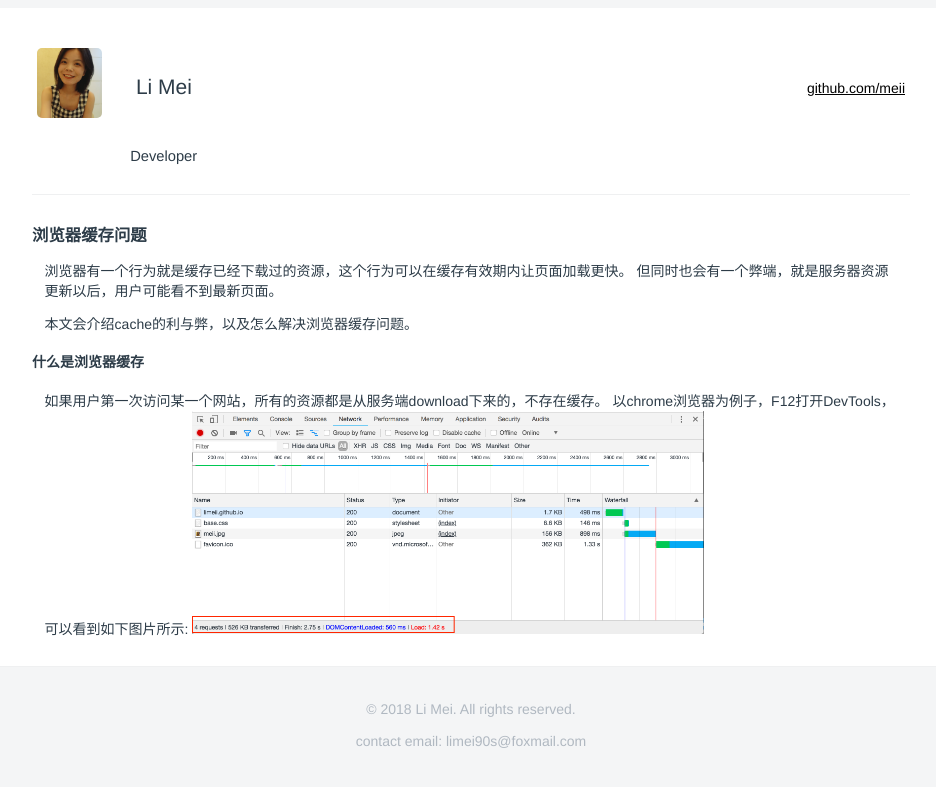
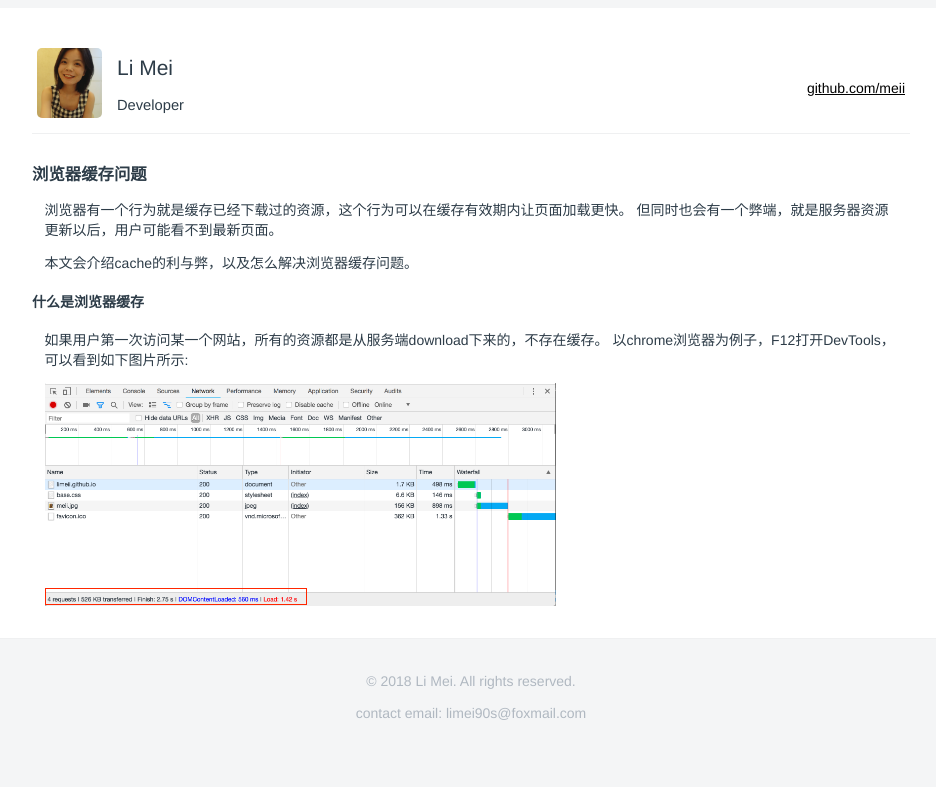
Before and after one commit to LiMeii/LiMeii.github.io, a Jekyll site: the page built from _posts/2018-09-20-cache-busting.md, in a window 1280 px wide. Shown: the top 787 px of the page, without its empty margins (177-1113 px from the left). Built offline with Jekyll 4.4.1, drawn with Linux system fonts in a browser that asks for light colours.

Commit message:
update css

```diff
--- a/_layouts/post.html
+++ b/_layouts/post.html
@@ -18,8 +18,8 @@
                         <img src="/assets/images/meii.jpg" />
                     </div>
                     <div class="profile-name">
-                        <p>Li Mei</p>
-                        <p style="font-size: 70%;">Developer</p>
+                        <div>Li Mei</div>
+                        <div style="font-size: 70%;">Developer</div>
                     </div>
                 </header>
                 <aside class="profile-summary">
--- a/_posts/2018-09-20-cache-busting.md
+++ b/_posts/2018-09-20-cache-busting.md
@@ -15,4 +15,6 @@
 
 如果用户第一次访问某一个网站，所有的资源都是从服务端download下来的，不存在缓存。
 以chrome浏览器为例子，F12打开DevTools，可以看到如下图片所示:
+
+
 ![第一次访问]( https://limeii.github.io/assets/images/posts/cache-firstload.png){:height="60%" width="60%"}
--- a/assets/base.css
+++ b/assets/base.css
@@ -372,7 +372,7 @@
     display: -moz-box;
     display: -ms-box;
     display: box;
-    font-weight: 300;
+    font-weight: 400;
     min-height: 2.57143em;
     margin-left: 80px;
     margin-top: .03571em
--- a/index.html
+++ b/index.html
@@ -11,8 +11,8 @@
                         <img src="/assets/images/meii.jpg" />
                     </div>
                     <div class="profile-name">
-                        <p>Li Mei</p>
-                        <p style="font-size: 70%;">Developer</p>
+                        <div>Li Mei</div>
+                        <div style="font-size: 70%;">Developer</div>
                     </div>
                 </header>
                 <aside class="profile-summary">
```
